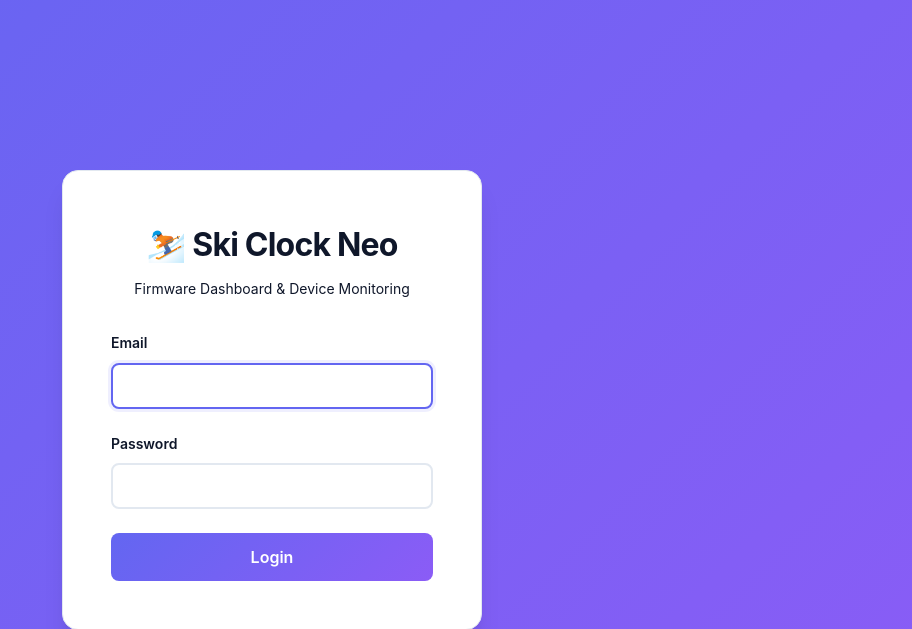
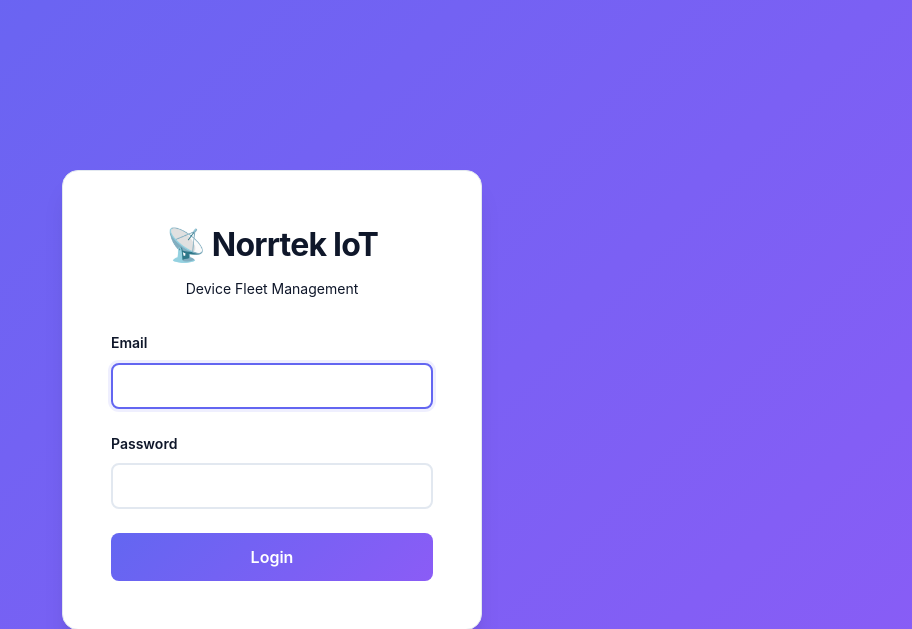
Before and after one commit to skalpt/ski-clock-neo, a Flask app: a page that uses dashboard/templates/base.html in a window 1280 px wide. Shown: the top 629 px of the page, without its empty margins (368-1280 px from the left). Run offline with Flask 3, Linux system fonts and the light colour scheme; parts of the project's set-up code (start-up, migrations or seed data) failed here and were passed over.

Commit message:
Update dashboard to rebrand from Ski Clock Neo to Norrtek IoT
Rebrands the dashboard service, manifest, and UI elements from "Ski Clock Neo" to "Norrtek IoT" across multiple template and Python files.

Replit-Commit-Author: Agent
Replit-Commit-Session-Id: 417133d8-1985-4928-8e03-c01a325d29da
Replit-Commit-Checkpoint-Type: intermediate_checkpoint
Replit-Commit-Event-Id: 9efe8c9e-7af5-4377-b08d-817d6fc52494
Replit-Commit-Screenshot-Url: https://storage.googleapis.com/screenshot-production-us-central1/a117656b-3bae-4d6d-926c-af8f81648c5d/417133d8-1985-4928-8e03-c01a325d29da/TeaoQaD

```diff
--- a/dashboard/app.py
+++ b/dashboard/app.py
@@ -594,7 +594,7 @@ def history():
 @app.route('/api')
 def api_index():
     return jsonify({
-        'service': 'Ski Clock Firmware Server',
+        'service': 'Norrtek IoT Firmware Server',
         'status': 'running',
         'supported_platforms': SUPPORTED_PLATFORMS,
         'endpoints': {
@@ -704,7 +704,7 @@ def firmware_manifest(platform):
 
     # Create ESP Web Tools manifest
     manifest = {
-        "name": f"Ski Clock Neo - {platform.upper()} ({flash_mode.upper()} Flash)",
+        "name": f"Norrtek IoT - {platform.upper()} ({flash_mode.upper()} Flash)",
         "version": version_info['version'],
         "new_install_prompt_erase": True,
         "builds": [
--- a/dashboard/templates/base.html
+++ b/dashboard/templates/base.html
@@ -3,7 +3,7 @@
 <head>
     <meta charset="UTF-8">
     <meta name="viewport" content="width=device-width, initial-scale=1.0">
-    <title>{% block title %}Ski Clock Neo{% endblock %}</title>
+    <title>{% block title %}Norrtek IoT{% endblock %}</title>
     <link rel="stylesheet" href="{{ url_for('static', filename='app.css') }}?v=2">
     {% block extra_head %}{% endblock %}
 </head>
--- a/dashboard/templates/history.html
+++ b/dashboard/templates/history.html
@@ -1,12 +1,12 @@
 {% extends "base.html" %}
 
-{% block title %}History - Ski Clock Neo{% endblock %}
+{% block title %}History - Norrtek IoT{% endblock %}
 
 {% block content %}
 <div class="container">
     <div class="header-bar">
         <div class="header-content">
-            <h1>⛷️ Ski Clock Neo</h1>
+            <h1>📡 Norrtek IoT</h1>
             <p class="subtitle">History</p>
         </div>
         <a href="/" class="back-link">← Back to Dashboard</a>
--- a/dashboard/templates/index.html
+++ b/dashboard/templates/index.html
@@ -1,6 +1,6 @@
 {% extends "base.html" %}
 
-{% block title %}Ski Clock Neo - Firmware Dashboard{% endblock %}
+{% block title %}Norrtek IoT - Dashboard{% endblock %}
 
 {% block extra_head %}
 <script type="module" src="https://unpkg.com/esp-web-tools@10/dist/web/install-button.js?module"></script>
@@ -10,8 +10,8 @@
 <div class="container">
     <div class="header-bar">
         <div class="header-content">
-            <h1>⛷️ Ski Clock Neo</h1>
-            <p class="subtitle">Firmware Dashboard & Device Monitoring</p>
+            <h1>📡 Norrtek IoT</h1>
+            <p class="subtitle">Device Fleet Management</p>
         </div>
         <a href="/logout" class="logout-btn">Logout</a>
     </div>
--- a/dashboard/templates/login.html
+++ b/dashboard/templates/login.html
@@ -1,14 +1,14 @@
 {% extends "base.html" %}
 
-{% block title %}Login - Ski Clock Neo{% endblock %}
+{% block title %}Login - Norrtek IoT{% endblock %}
 
 {% block body_class %} class="login-page"{% endblock %}
 
 {% block content %}
 <div class="login-container">
     <div class="login-header">
-        <h1>⛷️ Ski Clock Neo</h1>
-        <p>Firmware Dashboard & Device Monitoring</p>
+        <h1>📡 Norrtek IoT</h1>
+        <p>Device Fleet Management</p>
     </div>
 
     {% if error %}
```
Also changed, not shown: dashboard/README.md.
